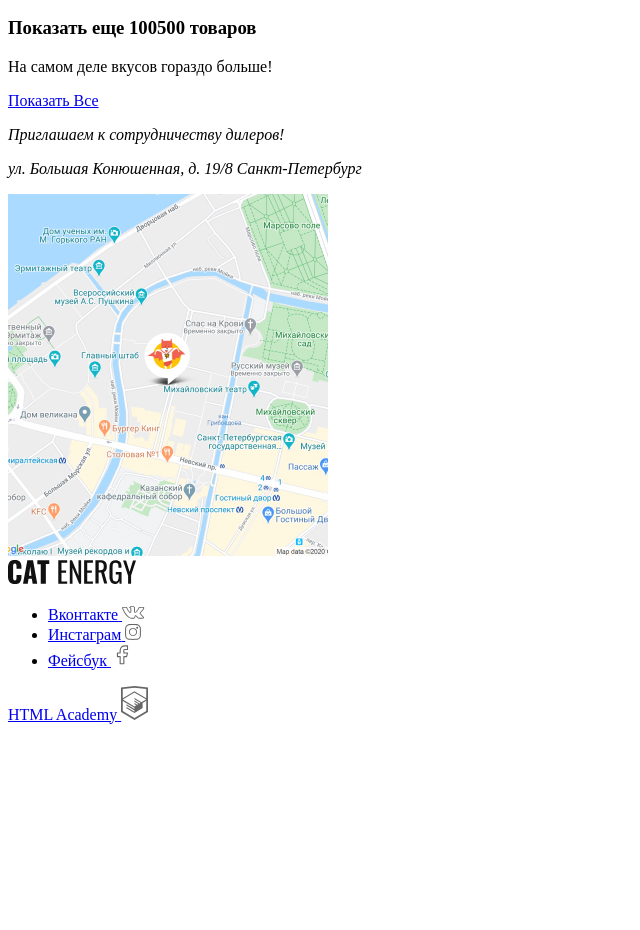
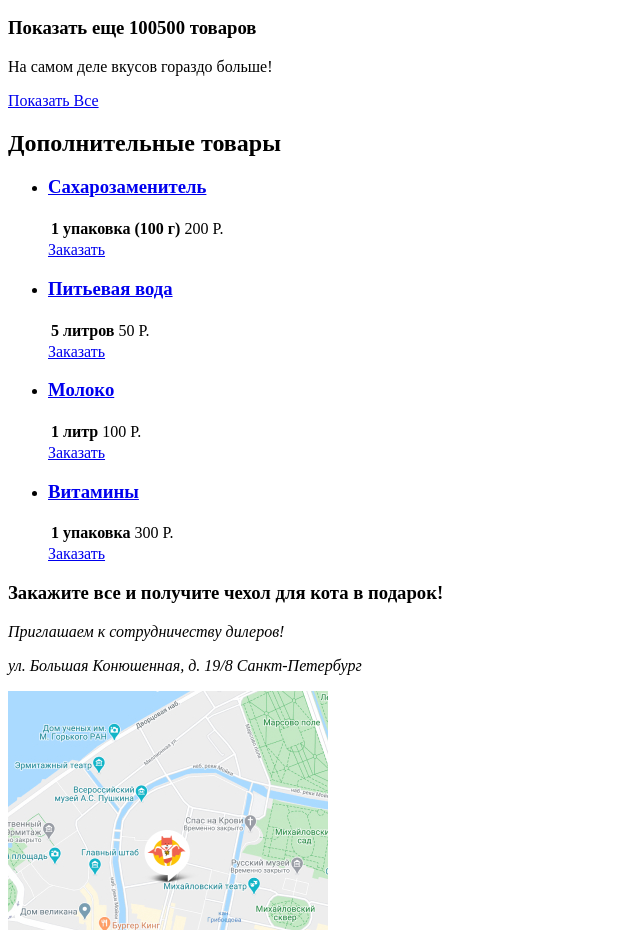
Before and after one commit to marimanger/1046271-cat-energy-22, a website: page source/catalog.html in a window 1280 px wide. Shown: the part 1881-2811 px from the top of the page, without its empty margins (0-640 px from the left). Before the commit the page ends 2613 px from the top, so only its background shows below. Drawn offline with Linux system fonts and the light colour scheme.

Commit message:
Закончила разметку каталога

```diff
--- a/source/catalog.html
+++ b/source/catalog.html
@@ -41,7 +41,8 @@
               <h3 class="catalogue__item-name">Cat Energy PRO 500 г</h3>
             </a>
             <a class="catalogue__image-link" href="#">
-             <img class="catalogue__image" src="./img/catalogue/pro_chicken_500.png" width="68" height="86" alt="Оранжевая пачка корма куриный вкус 500г">
+              <img class="catalogue__image" src="./img/catalogue/pro_chicken_500.png" width="68" height="86"
+                alt="Оранжевая пачка корма куриный вкус 500г">
             </a>
             <table class="catalogue__table">
               <tr class="catalogue__table-row">
@@ -65,7 +66,8 @@
               <h3 class="catalogue__item-name">Cat Energy PRO 1000 г</h3>
             </a>
             <a class="catalogue__image-link" href="#">
-            <img class="catalogue__image" src="./img/catalogue/pro_chicken_1000.png" width="84" height="100" alt="Оранжевая пачка корма куриный вкус 1000г">
+              <img class="catalogue__image" src="./img/catalogue/pro_chicken_1000.png" width="84" height="100"
+                alt="Оранжевая пачка корма куриный вкус 1000г">
             </a>
             <table class="catalogue__table">
               <tr class="catalogue__table-row">
@@ -89,7 +91,8 @@
               <h3 class="catalogue__item-name">Cat Energy PRO 500 г</h3>
             </a>
             <a class="catalogue__image-link" href="#">
-            <img class="catalogue__image" src="./img/catalogue/pro_fish_500.png" width="68" height="86" alt="Зеленая пачка корма рыбный вкус 500г">
+              <img class="catalogue__image" src="./img/catalogue/pro_fish_500.png" width="68" height="86"
+                alt="Зеленая пачка корма рыбный вкус 500г">
             </a>
             <table class="catalogue__table">
               <tr class="catalogue__table-row">
@@ -113,7 +116,8 @@
               <h3 class="catalogue__item-name">Cat Energy PRO 1000 г</h3>
             </a>
             <a class="catalogue__image-link" href="#">
-            <img class="catalogue__image" src="./img/catalogue/pro_fish_1000.png" width="84" height="100" alt="Зеленая пачка корма рыбный вкус 1000г">
+              <img class="catalogue__image" src="./img/catalogue/pro_fish_1000.png" width="84" height="100"
+                alt="Зеленая пачка корма рыбный вкус 1000г">
             </a>
             <table class="catalogue__table">
               <tr class="catalogue__table-row">
@@ -137,7 +141,8 @@
               <h3 class="catalogue__item-name">Cat Energy Slim 500 г</h3>
             </a>
             <a class="catalogue__image-link" href="#">
-            <img class="catalogue__image" src="./img/catalogue/slim_buckwheat_500.png" width="68" height="86" alt="Синяя пачка корма вкус гречки 500г">
+              <img class="catalogue__image" src="./img/catalogue/slim_buckwheat_500.png" width="68" height="86"
+                alt="Синяя пачка корма вкус гречки 500г">
             </a>
             <table class="catalogue__table">
               <tr class="catalogue__table-row">
@@ -161,7 +166,8 @@
               <h3 class="catalogue__item-name">Cat Energy Slim 1000 г</h3>
             </a>
             <a class="catalogue__image-link" href="#">
-            <img class="catalogue__image" src="./img/catalogue/slim_buckwheat_1000.png" width="84" height="100" alt="Синяя пачка корма вкус гречки 1000г">
+              <img class="catalogue__image" src="./img/catalogue/slim_buckwheat_1000.png" width="84" height="100"
+                alt="Синяя пачка корма вкус гречки 1000г">
             </a>
             <table class="catalogue__table">
               <tr class="catalogue__table-row">
@@ -185,7 +191,8 @@
               <h3 class="catalogue__item-name">Cat Energy Slim 500 г</h3>
             </a>
             <a class="catalogue__image-link" href="#">
-            <img class="catalogue__image" src="./img/catalogue/slim_rice_500.png" width="68" height="86" alt="Фиолетовая пачка корма вкус риса 500г">
+              <img class="catalogue__image" src="./img/catalogue/slim_rice_500.png" width="68" height="86"
+                alt="Фиолетовая пачка корма вкус риса 500г">
             </a>
             <table class="catalogue__table">
               <tr class="catalogue__table-row">
@@ -204,24 +211,71 @@
             <a class="button" href="#" aria-label="Добавить рисовый корм за 500р в корзину">Заказать</a>
           </li>
         </ul>
+
         <div class="catalogue__show-more">
           <h3 class="catalogue__item-name--more">Показать еще 100500 товаров</h3>
           <p class="catalogue__item-promo">На самом деле вкусов гораздо больше!</p>
           <a class="button button--more" href="#" aria-label="Открыть весь список товаров">Показать Все</a>
         </div>
       </section>
+
+      <section class="catalogue__additional">
+        <h2 class="catalogue__additional-title">Дополнительные товары</h2>
+        <ul class="catalogue__list">
+          <li class="catalogue__item">
+            <a class="catalogue_name-link" href="#">
+              <h3 class="catalogue__item-name">Сахарозаменитель</h3>
+            </a>
+            <table class="catalogue__table">
+              <tr class="catalogue__table-row">
+                <th class="catalogue__cell-name">1 упаковка (100 г)</th>
+                <td class="catalogue__cell-value">200 P.</td>
+              </tr>
+            </table>
+            <a class="button" href="#" aria-label="Добавить сахарозаменитель в корзину">Заказать</a>
+          </li>
+          <li class="catalogue__item">
+            <a class="catalogue_name-link" href="#">
+              <h3 class="catalogue__item-name">Питьевая вода</h3>
+            </a>
+            <table class="catalogue__table">
+              <tr class="catalogue__table-row">
+                <th class="catalogue__cell-name">5 литров </th>
+                <td class="catalogue__cell-value">50 P.</td>
+              </tr>
+            </table>
+            <a class="button" href="#" aria-label="Добавить питьевую воду в корзину">Заказать</a>
+          </li>
+          <li class="catalogue__item">
+            <a class="catalogue_name-link" href="#">
+              <h3 class="catalogue__item-name">Молоко</h3>
+            </a>
+            <table class="catalogue__table">
+              <tr class="catalogue__table-row">
+                <th class="catalogue__cell-name">1 литр </th>
+                <td class="catalogue__cell-value">100 P.</td>
+              </tr>
+            </table>
+            <a class="button" href="#" aria-label="Добавить 1л молока в корзину">Заказать</a>
+          </li>
+          <li class="catalogue__item">
+            <a class="catalogue_name-link" href="#">
+              <h3 class="catalogue__item-name">Витамины</h3>
+            </a>
+            <table class="catalogue__table">
+              <tr class="catalogue__table-row">
+                <th class="catalogue__cell-name">1 упаковка</th>
+                <td class="catalogue__cell-value">300 P.</td>
+              </tr>
+            </table>
+            <a class="button" href="#" aria-label="Добавить 1 упаковку витамин в корзину">Заказать</a>
+          </li>
+        </ul>
+      </section>
     </div>
-  <ul>
-
-
-
-  </ul>
-
-
-
-
-
-
+    <section class="gift gift--image">
+      <h3 class="gift__message gift__message--icon">Закажите все и получите чехол для кота в подарок!</h3>
+    </section>
 
     <address class="contacts">
       <div class="contacts__wrapper">
```
Lines whose indentation alone changed are shown as unchanged.
